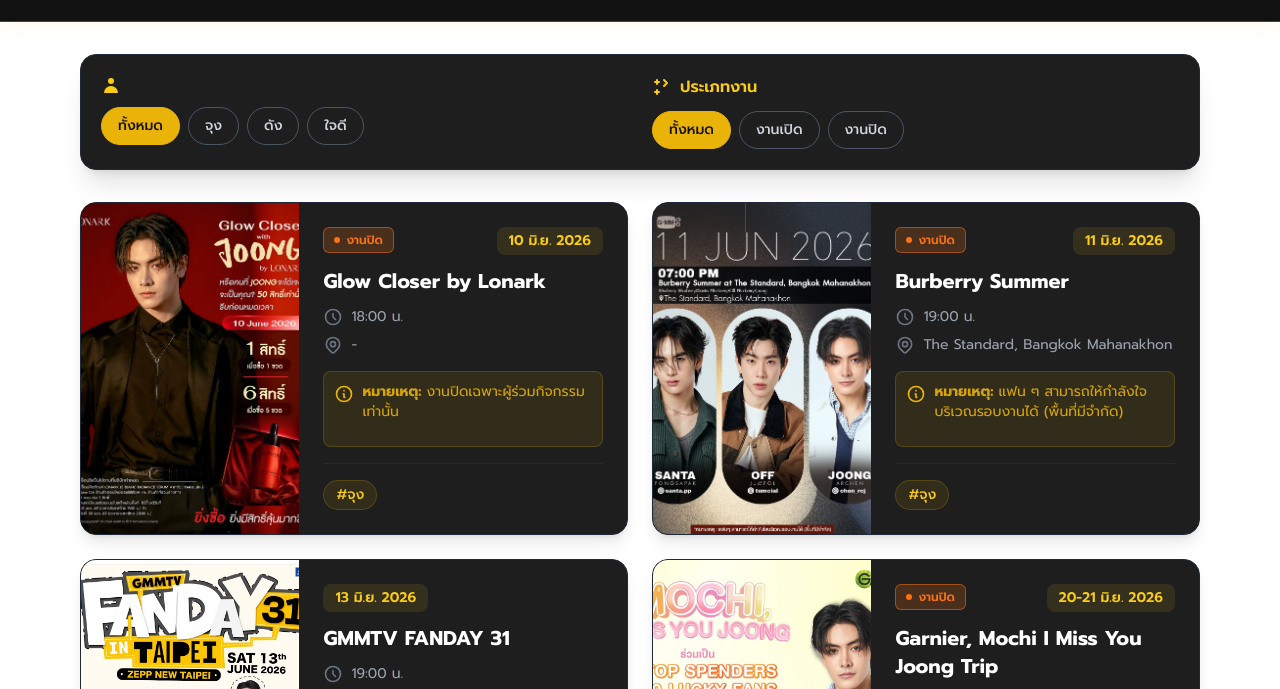
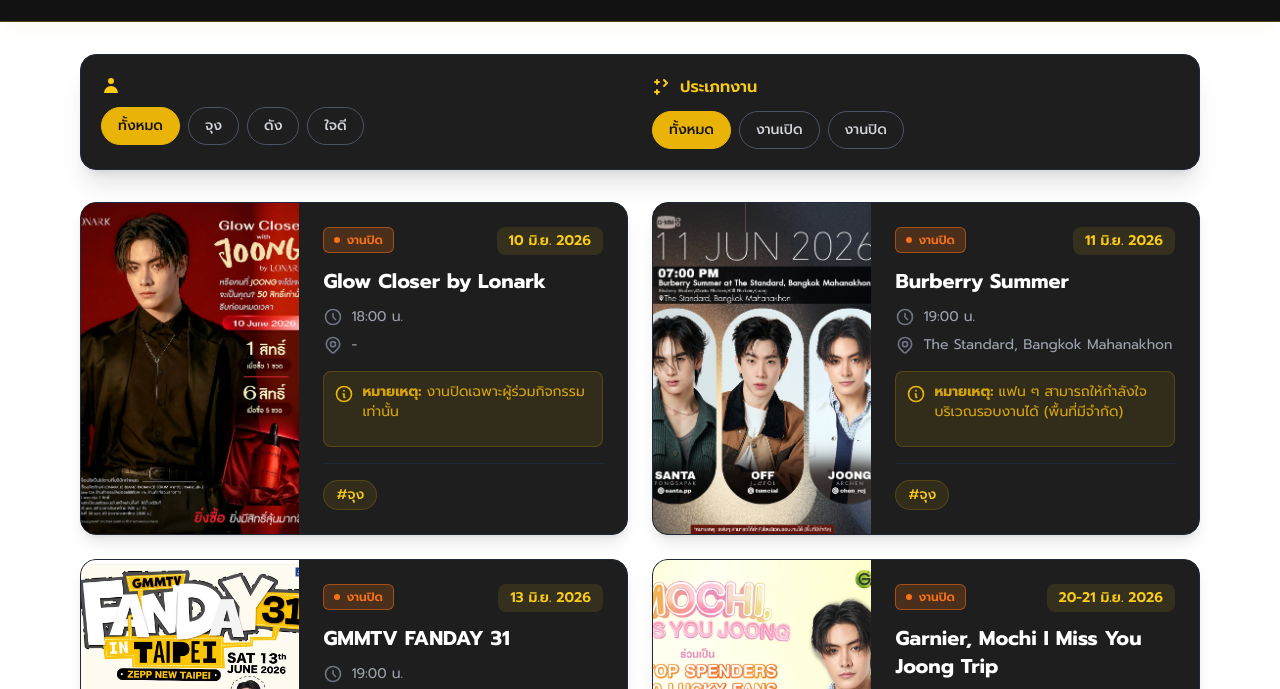
Before and after one commit to jd-1001/JDfamily-schedule, a plain HTML site: page index.html in a window 1280 px wide. Shown: the part 95-784 px from the top of the page. Drawn offline with nearby package versions, Linux system fonts and the light colour scheme.

Commit message:
Update index.html

```diff
--- a/index.html
+++ b/index.html
@@ -3,7 +3,7 @@
 <head>
     <meta charset="UTF-8">
     <meta name="viewport" content="width=device-width, initial-scale=1.0">
-    <title>JD Family Schedule</title>
+    <title>JD Event Schedule</title>
     <script src="https://cdn.tailwindcss.com"></script>
     <link href="https://fonts.googleapis.com/css2?family=Prompt:wght@300;400;500;600;700&display=swap" rel="stylesheet">
     <script>
@@ -167,7 +167,7 @@
                 time: "19:00 น.",
                 title: "GMMTV FANDAY 31",
                 location: "ZEPP NEW TAIPEI",
-                type: "Ticketed",
+                type: "Closed",
                 artists: ["จุง", "ดัง"],
                 note: "",
                 image: "images/13fanday.jpg"
```
